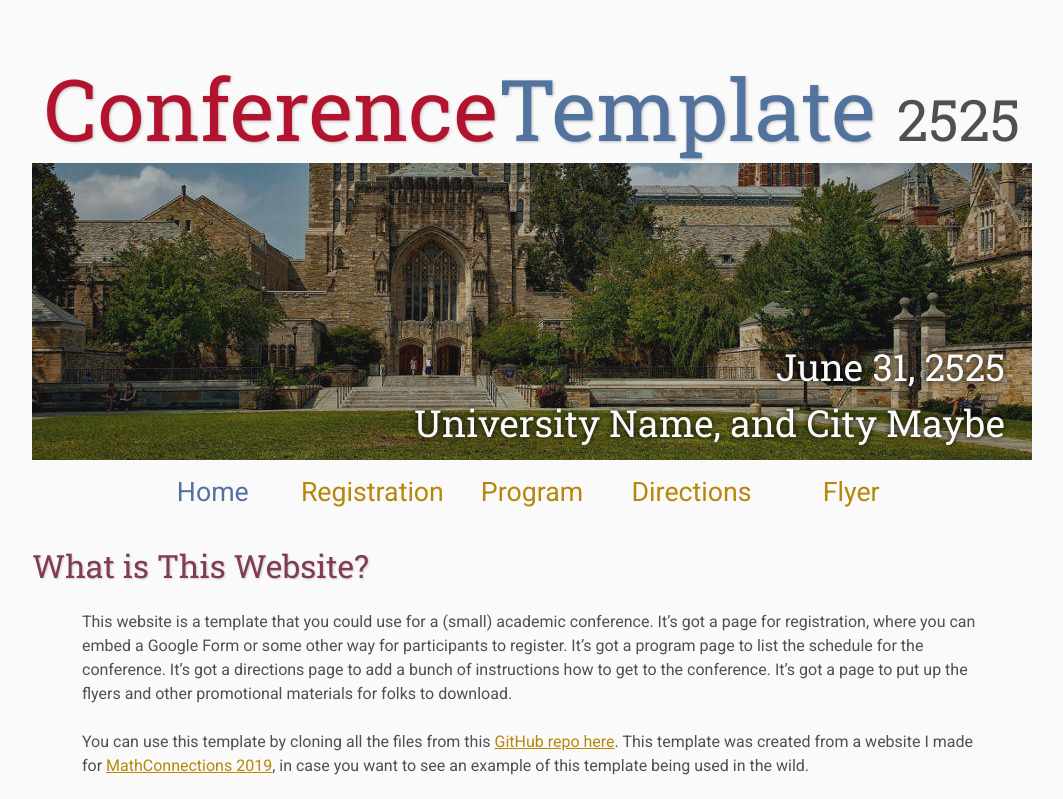
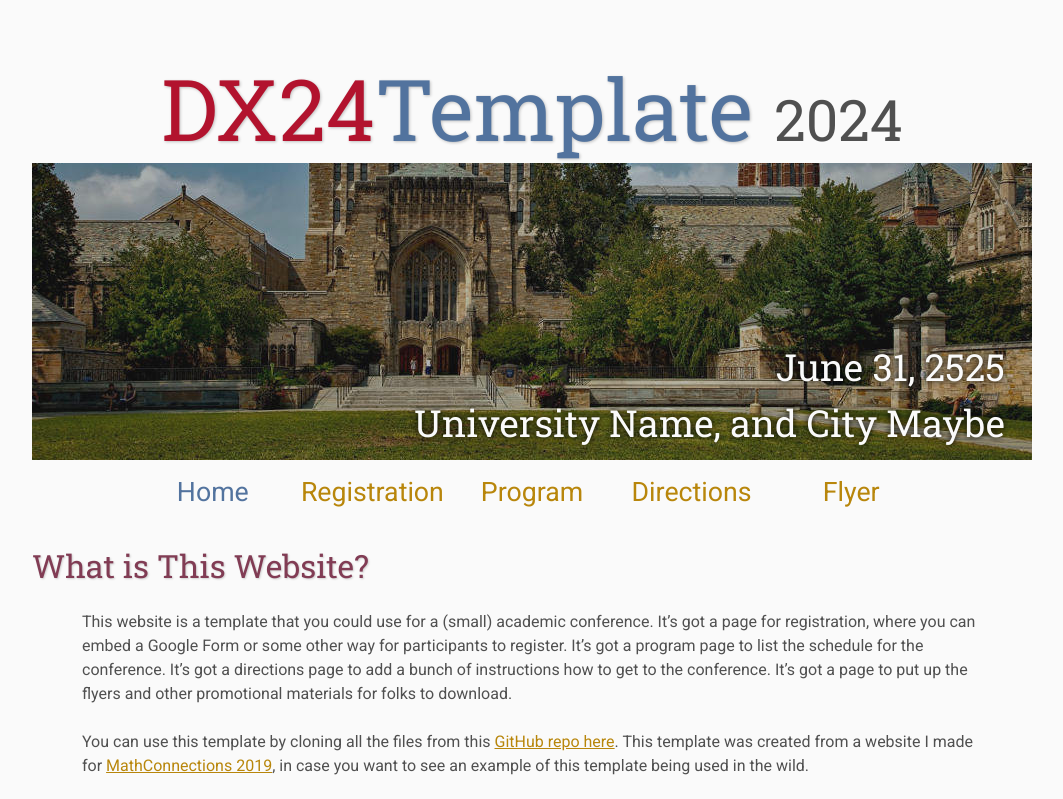
Before and after one commit to avi-natan/avi-natan.github.io, a plain HTML site: page index.html in a window 1280 px wide. Shown: the top 799 px of the page, without its empty margins (108-1171 px from the left). Drawn offline with Linux system fonts and the light colour scheme.

Commit message:
updated the title

```diff
--- a/index.html
+++ b/index.html
@@ -17,7 +17,7 @@
     <div class="banner">
         <img src="assets/banner.jpg" alt="Conference Template Banner">
         <div class="top-left">
-            <span class="title1">Conference</span><span class="title2">Template</span> <span class="year">2525</span>
+            <span class="title1">DX24</span><span class="title2">Template</span> <span class="year">2024</span>
         </div>
         <div class="bottom-right">
             June 31, 2525 <br> University Name, and City Maybe
```
